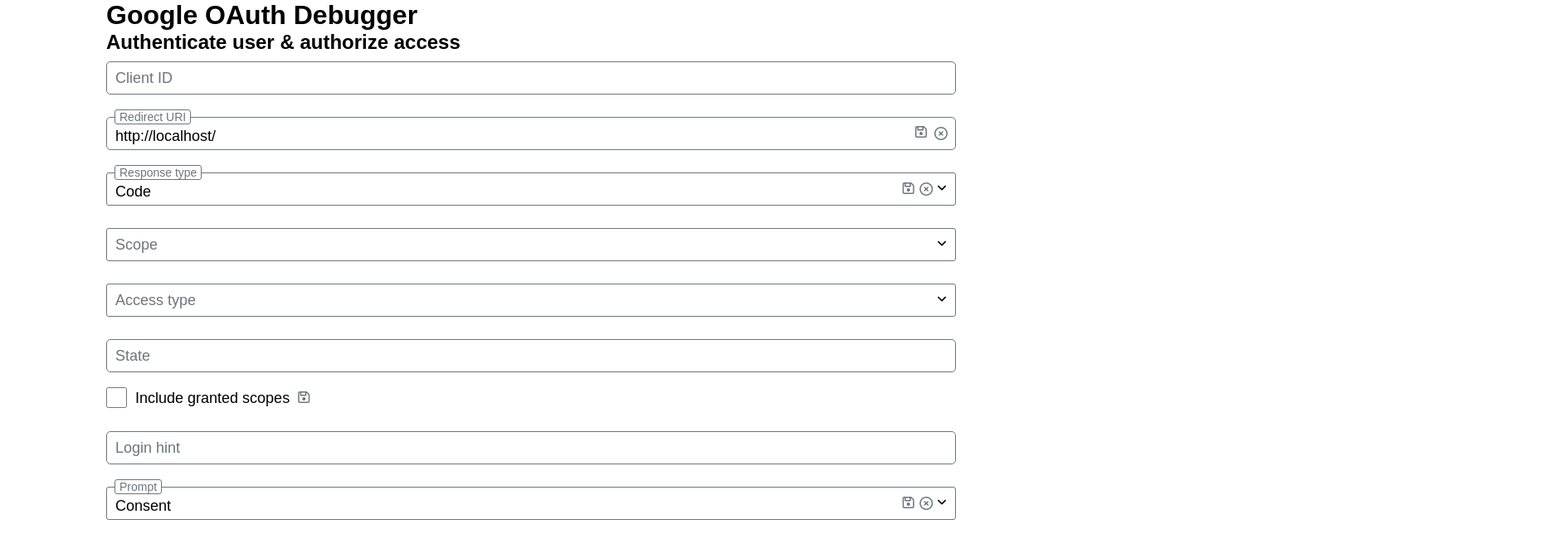
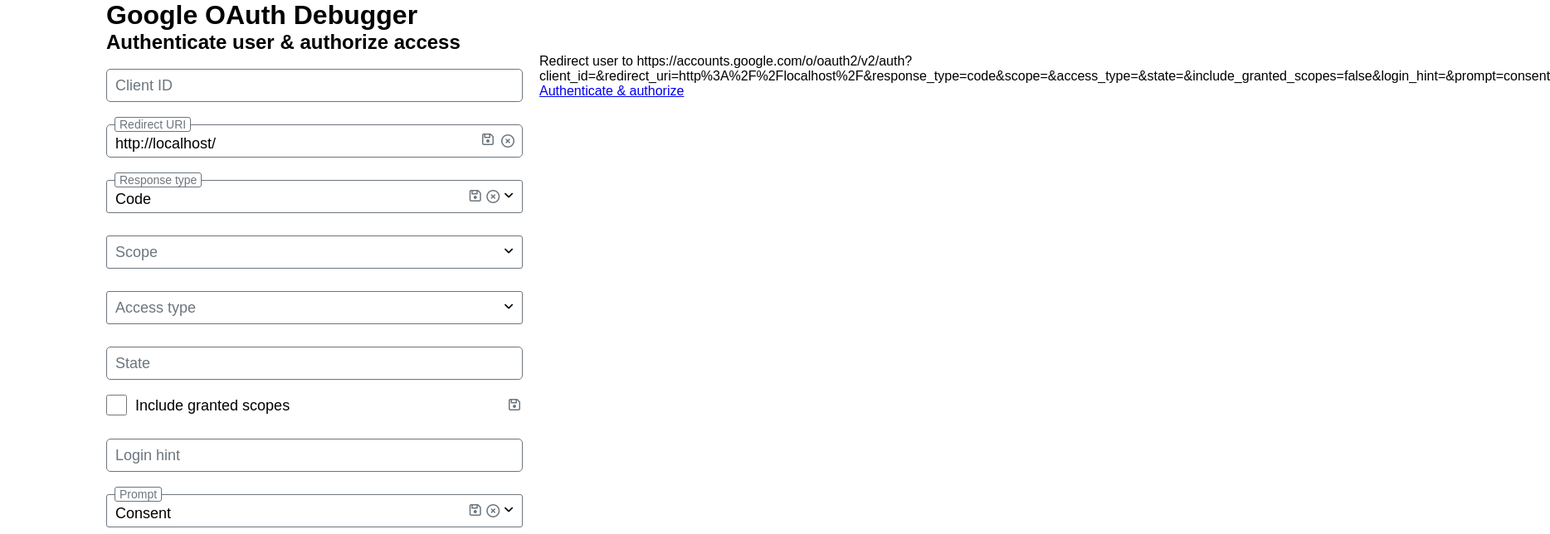
Before and after one commit to jbrems/oauth-debugger, a React (Vite) app: page / in a window 1280 px wide. Shown: the top 644 px of the page at 83% size, 1868 px wide, since content can reach past the window. Built offline with nearby package versions, Linux system fonts and the light colour scheme; a web font is replaced by a local one.

Commit message:
2 column layout

```diff
--- a/src/authorize/Authorize-inputs/AuthorizeInputs.jsx
+++ b/src/authorize/Authorize-inputs/AuthorizeInputs.jsx
@@ -40,7 +40,7 @@
     onChange({ clientId, redirectUri, responseType, scope, accessType, state, includeGrantedScopes, loginHint, prompt });
   }, [clientId, redirectUri, responseType, scope, accessType, state, includeGrantedScopes, loginHint, prompt]);
 
-  return <div>
+  return <div className="authorize-inputs-container">
     <Input inputId="clientId" label="Client ID" initialValue={clientId} onChange={setClientId}></Input>
     <Input inputId="redirectUri" label="Redirect URI" initialValue={redirectUri} onChange={setRedirectUri}></Input>
     <Selectmenu inputId="responseType" label="Response type" options={responseTypeOptions} initialValue={responseType} onChange={setResponseType}></Selectmenu>
--- a/src/authorize/Authorize/Authorize.jsx
+++ b/src/authorize/Authorize/Authorize.jsx
@@ -1,6 +1,7 @@
 import { useEffect, useState } from 'react';
 import AuthorizeInputs from '../Authorize-inputs/AuthorizeInputs';
 import { getItemFromSessionStorage } from '../../shared/SaveValueToSessionStorage/session-storage-helper';
+import InputOutput from '../../shared/InputOutput/InputOutput';
 
 const authorizeEndpointUrl = 'https://accounts.google.com/o/oauth2/v2/auth';
 
@@ -39,8 +40,11 @@
 
   return <article className="authorize-container">
     <h2>Authenticate user & authorize access</h2>
-    <AuthorizeInputs initialValue={values} onChange={handleChange} />
-    <span>Redirect user to {authorizeUrl}</span>
-    <a href={authorizeUrl}>Authenticate & authorize</a>
+    <InputOutput>
+      <AuthorizeInputs initialValue={values} onChange={handleChange} />
+      <span>Redirect user to {authorizeUrl}</span>
+      <br/>
+      <a href={authorizeUrl}>Authenticate & authorize</a>
+    </InputOutput>
   </article>;
 }
--- a/src/shared/Checkbox/Checkbox.css
+++ b/src/shared/Checkbox/Checkbox.css
@@ -2,6 +2,7 @@
 
 div.checkbox-container {
   & div.input-label-container {
+    position: relative;
     display: flex;
     align-items: flex-start;
     gap: 10px;
@@ -26,6 +27,8 @@
 
     & .save-icon-container {
       line-height: 26px;
+      top: 0;
+      right: 0;
     }
   }
 
--- /dev/null
+++ b/src/shared/InputOutput/InputOutput.css
@@ -0,0 +1,20 @@
+.input-output-container {
+  display: flex;
+  gap: 20px;
+
+  & > .input-container,
+  & > .output-container {
+    width: calc(50% - 10px);
+  }
+}
+
+@media (max-width: 768px) {
+  .input-output-container {
+    display: initial;
+
+    & > .input-container,
+    & > .output-container {
+      width: 100%;
+    }
+  }
+}
--- /dev/null
+++ b/src/shared/InputOutput/InputOutput.jsx
@@ -0,0 +1,10 @@
+import './InputOutput.css';
+
+export default function InputOutput ({ children = [] } = {}) {
+  const [input, ...output] = children;
+
+  return <div className="input-output-container">
+    <div className="input-container">{input}</div>
+    <div className="output-container">{output}</div>
+  </div>;
+}
--- a/src/shared/Selectmenu/Selectmenu.css
+++ b/src/shared/Selectmenu/Selectmenu.css
@@ -33,6 +33,11 @@
           color: var(--color-secondary);
           margin-top: 0;
         }
+      }
+
+      & .save-icon-container,
+      & .clear-input-icon {
+        position: initial;
       }
 
       &:focus-visible {
```
